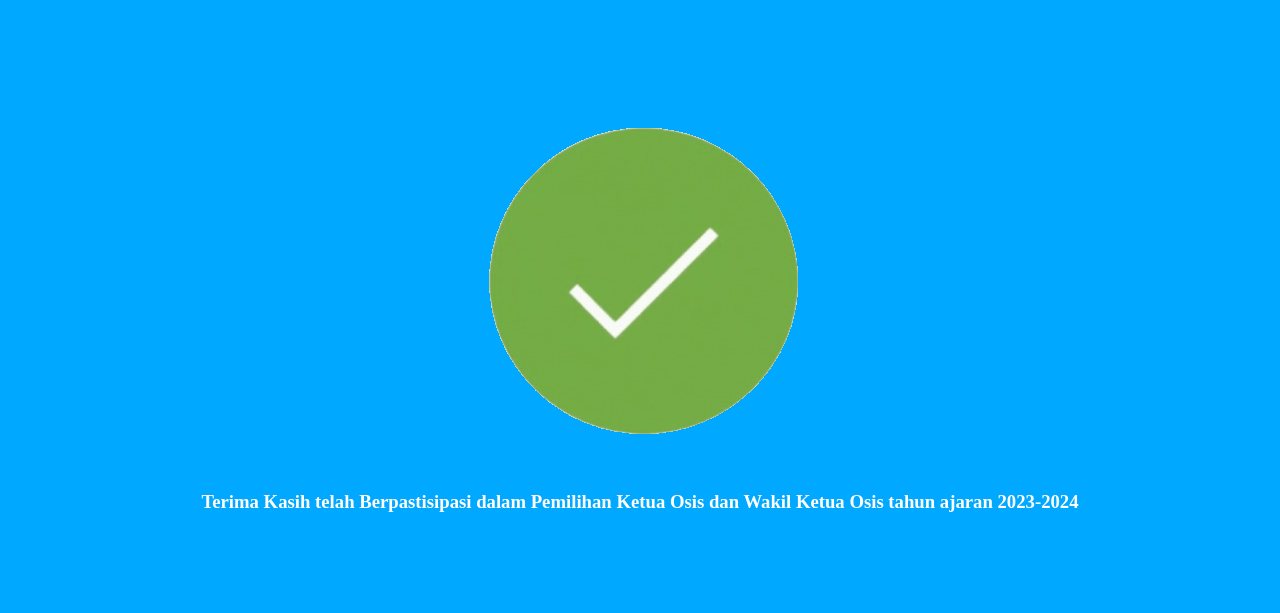
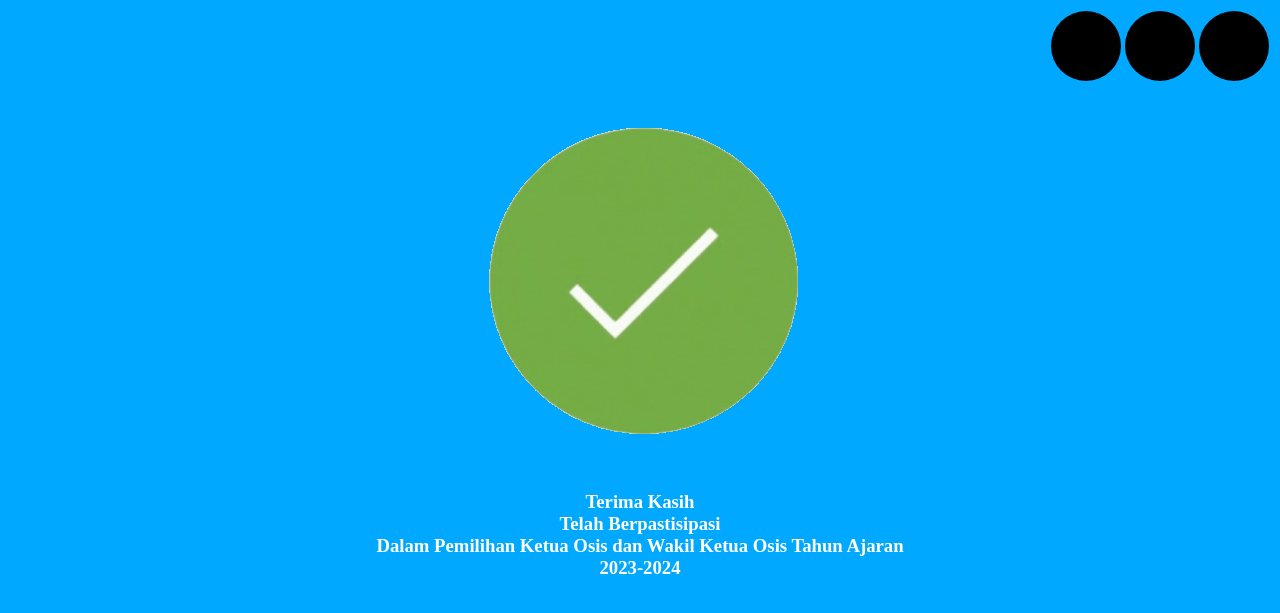
Before and after one commit to msa209hua/pemilos, a PHP site: page /success.php in a window 1280 px wide. Shown: the top 613 px of the page. Run offline with PHP 8.4, Linux system fonts and the light colour scheme.

Commit message:
patch 2.0

```diff
--- a/admin.php
+++ b/admin.php
@@ -23,6 +23,8 @@ td, th {
 tr:nth-child(even) {
   background-color: #dddddd;
 }
+
+h6 {color:orange;}
 </style>
 <?php
     include "koneksi2.php";
@@ -43,9 +45,9 @@ tr:nth-child(even) {
                     <td>
                         <form action="admin.php" method="POST">
                             <?php $aksi="antri"?>
-                            <input type="submit" value="" name="submit">
+                            <button type="submit" name="antri"><h6>Antri</h6></button>
                             <?php
-                            if (isset($_POST['submit'])) {
+                            if (isset($_POST['antri'])) {
 
                             }
                             ?>
--- a/success.php
+++ b/success.php
@@ -14,9 +14,22 @@ Your browser does not support the audio element.
 </audio>
 </div>
 </audio>
+<table align="right">
+  <tr>
+    <td><svg xmlns="http://www.w3.org/2000/svg" width="70" height="70" viewBox="0 0 70 70" fill="none">
+<circle cx="35" cy="35" r="35" fill="black"/>
+</svg></td>
+<td><svg xmlns="http://www.w3.org/2000/svg" width="70" height="70" viewBox="0 0 70 70" fill="none">
+<circle cx="35" cy="35" r="35" fill="black"/>
+</svg></td>
+<td><svg xmlns="http://www.w3.org/2000/svg" width="70" height="70" viewBox="0 0 70 70" fill="none">
+<circle cx="35" cy="35" r="35" fill="black"/>
+</svg></td>
+  </tr>
+</table>
     <center>
-    <img src="foto/ceklis.gif" width: 1500px; height: 1500px; style="padding-top: 100px;"/>
-    <h3 style="color: #ffffff">Terima Kasih telah Berpastisipasi dalam Pemilihan Ketua Osis dan Wakil Ketua Osis tahun ajaran 2023-2024</h3>
+    <img src="foto/ceklis.gif" width: 1500px; height: 1500px; style="padding-top: 100px; padding-left:225px; "/>
+    <h3 style="color: #ffffff">Terima Kasih <br> Telah Berpastisipasi <br> Dalam Pemilihan Ketua Osis dan Wakil Ketua Osis Tahun Ajaran <br> 2023-2024</h3>
     </center>
 </body>
 </html>
```
Also changed, not shown: foto/antri.jpg (added), foto/dantri.jpg (added).
